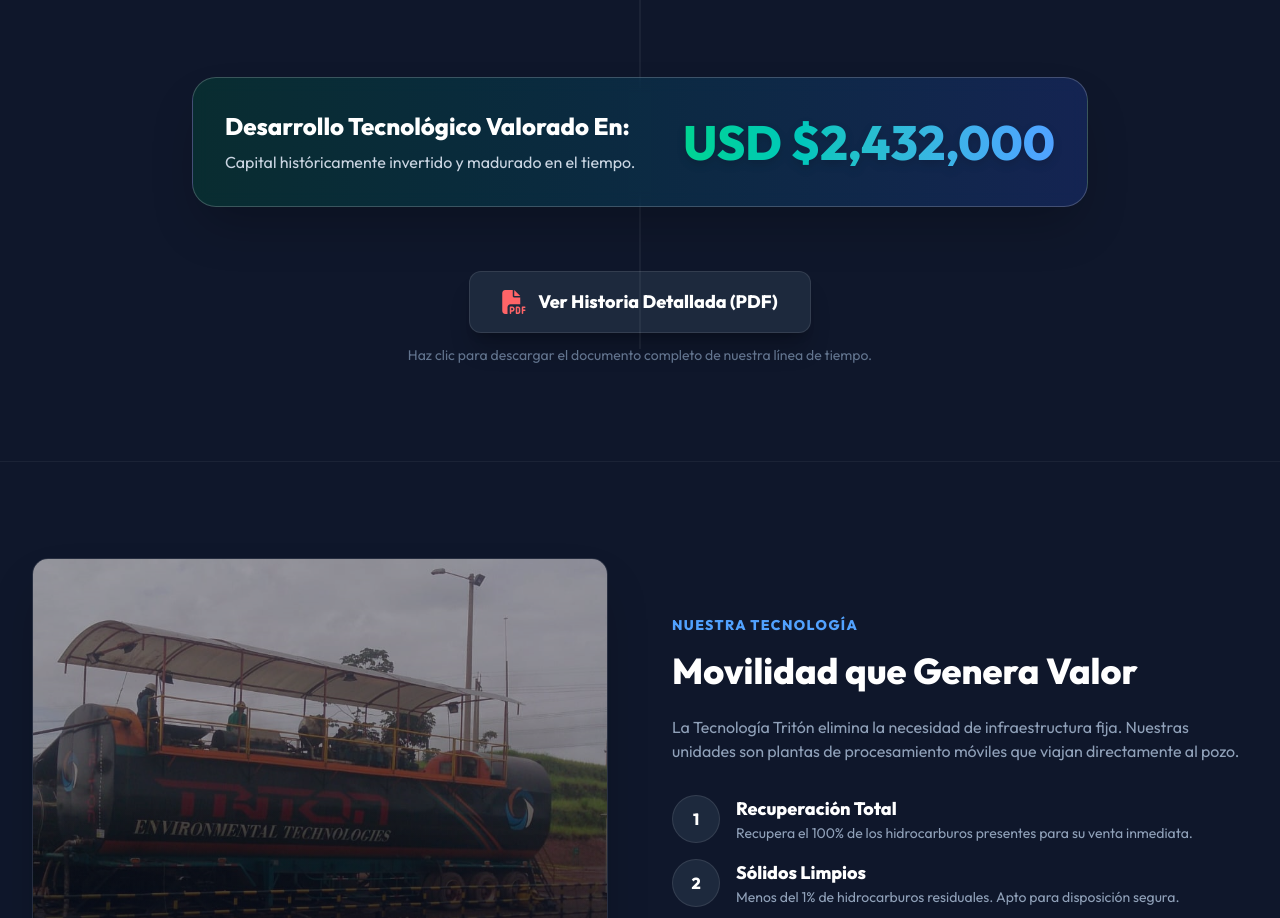
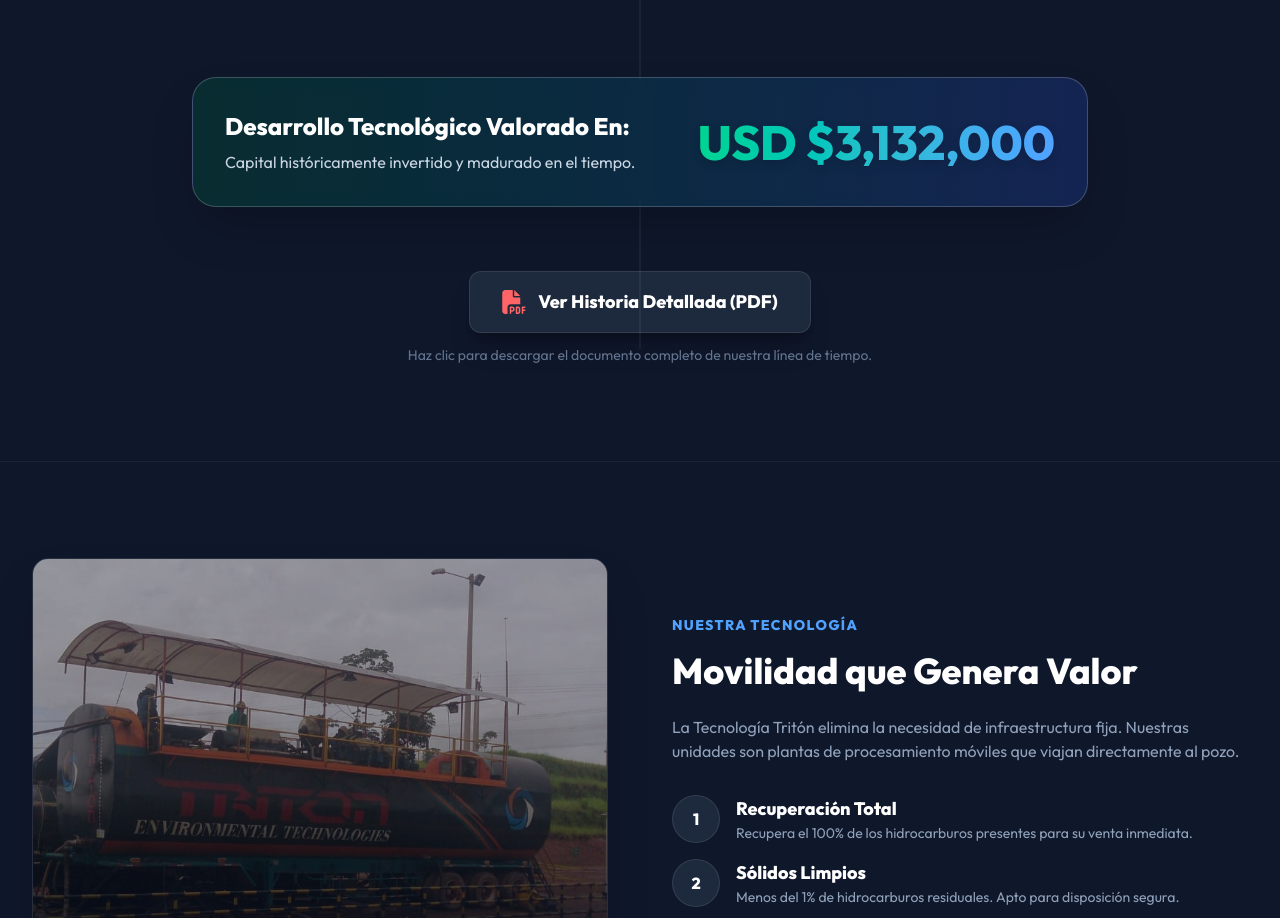
Before and after one commit to Alvarog0218/triton-inversionista, a website built with Vite: page index.html in a window 1280 px wide. Shown: the part 5292-6210 px from the top of the page. Built offline with nearby package versions, Linux system fonts and the light colour scheme.

Commit message:
Update total investment value to ,132,000

```diff
--- a/index.html
+++ b/index.html
@@ -499,7 +499,7 @@
           </div>
           <div class="mt-6 md:mt-0 md:text-right text-center">
             <span class="block text-4xl md:text-5xl font-extrabold text-transparent bg-clip-text bg-gradient-to-r from-emerald-400 to-blue-400 drop-shadow-lg">
-              USD $2,432,000
+              USD $3,132,000
             </span>
           </div>
         </div>
```
